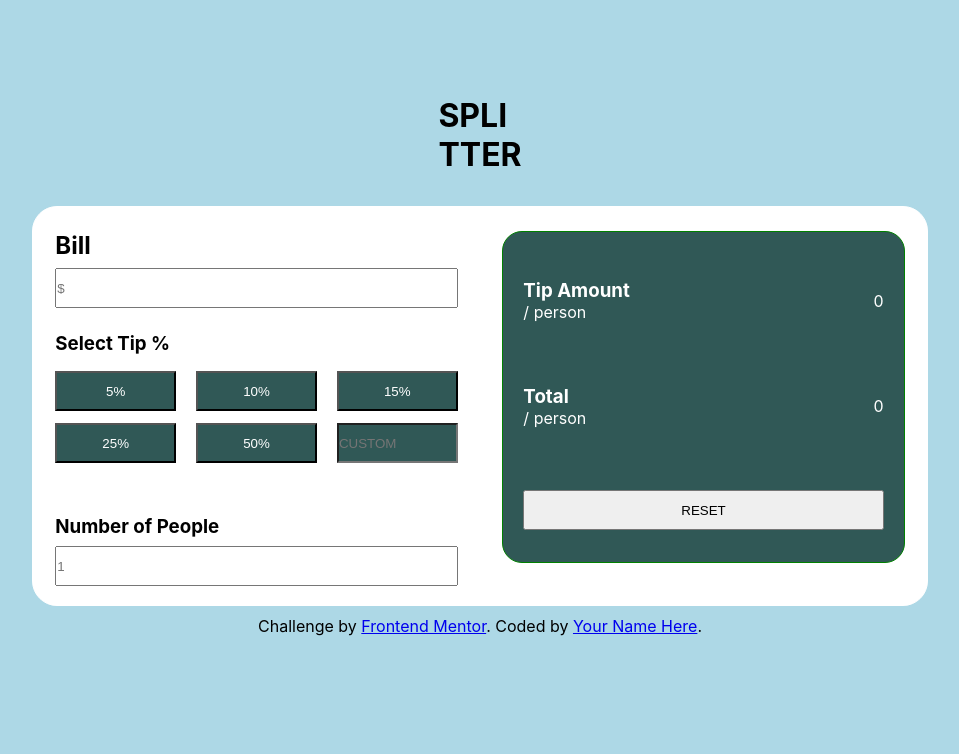
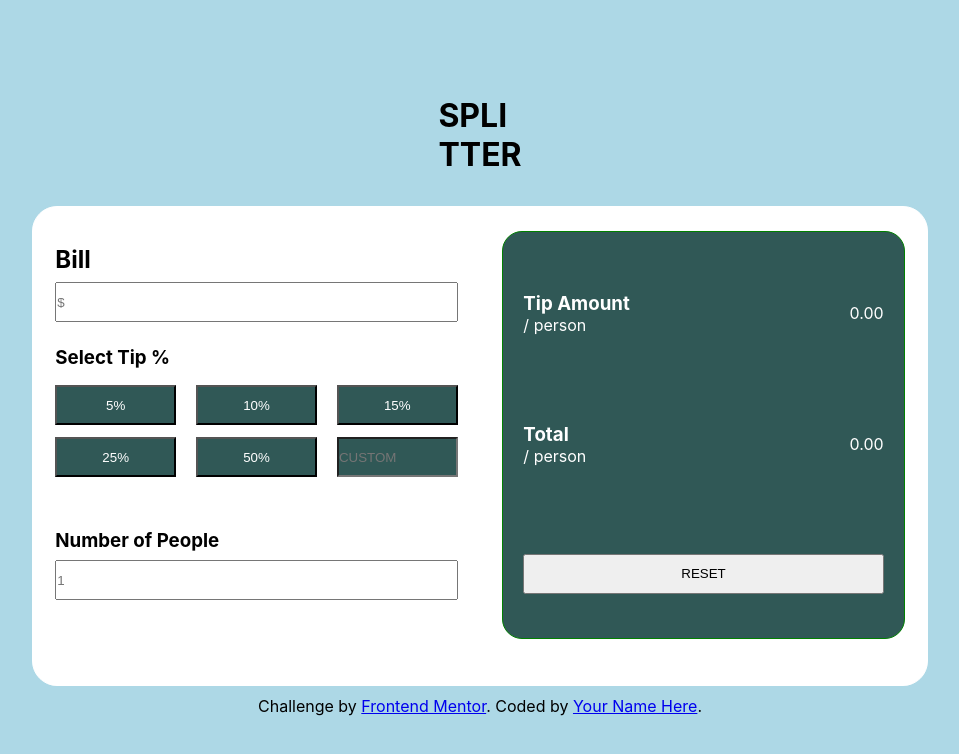
Before and after one commit to Marshnme/Tip-Calculator, a React (Create React App) app: page / in a window 1280 px wide. Shown: the top 754 px of the page, without its empty margins (160-1119 px from the left). Built offline with nearby package versions, Linux system fonts and the light colour scheme.

Commit message:
added correct decimal place for starting values

```diff
--- a/src/App.css
+++ b/src/App.css
@@ -153,6 +153,7 @@ header{
 	height:32vh;
 	/* margin-bottom:2rem; */
 	border:1px solid green;
+	border-radius: 20px;
 	background-color: rgb(48, 88, 86);
 	color:white;
 }
@@ -199,6 +200,10 @@ header{
 	.left-side{
 		width:45%;
 		height:95%;
+		display:flex;
+		flex-flow:column nowrap;
+		justify-content: center;
+
 	}
 
 	.results-parent{
@@ -216,7 +221,7 @@ header{
 		min-width: 70%;
 		max-width: 80%;
 		border-radius: 25px;
-		height:50vh;
+		height:60vh;
 	}
 
 	.perc-buttons{
--- a/src/App.js
+++ b/src/App.js
@@ -23,13 +23,13 @@ function App() {
 	let CalcTotal = (billProp,tipProp,peopleProp) =>{
 
 		if(billProp === 0){
-			setTotal(0.00)
-			setTipTotal(0.00)
+			setTotal(0.00.toFixed(2))
+			setTipTotal(0.00.toFixed(2))
 		}else{
 			let newTotal = billProp/peopleProp;
-			setTotal(newTotal.toFixed(2) + " $");
+			setTotal("$" + newTotal.toFixed(2));
 			let newTip = ((billProp*tipProp) / peopleProp )
-			setTipTotal(newTip.toFixed(2) + " $")
+			setTipTotal("$" + newTip.toFixed(2))
 		}
 
 		};
```
